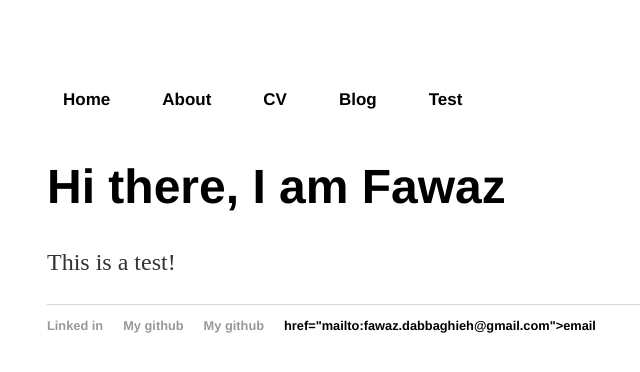
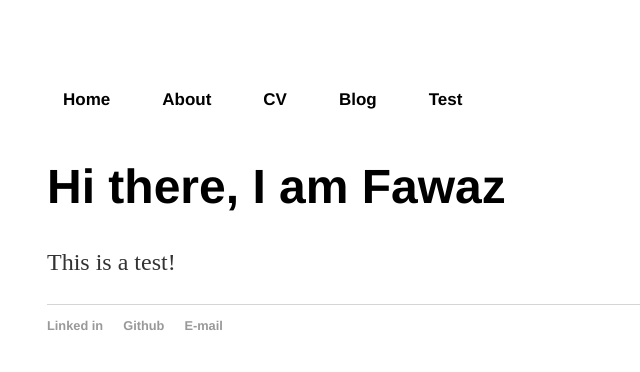
Before and after one commit to fawaz-dabbaghieh/fawaz-dabbaghieh.github.io, a Jekyll site: the page built from index.html, in a window 1280 px wide. Shown: the top 372 px of the page, without its empty margins (145-785 px from the left). Built offline with Jekyll 4.4.1, drawn with Linux system fonts in a browser that asks for light colours.

Commit message:
Update default.html

```diff
--- a/_layouts/default.html
+++ b/_layouts/default.html
@@ -25,8 +25,8 @@
 			<footer>
 	    		<ul>
 				<li><a href="https://www.linkedin.com/in/fawaz-dabbaghie-798749106/">Linked in</a></li>
-				<li><a href="https://github.com/fawaz-dabbaghieh">My github</a></li>
-	        		<li><a <li><a href="https://github.com/fawaz-dabbaghieh">My github</a></li>href="mailto:fawaz.dabbaghieh@gmail.com">email</a></li>
+				<li><a href="https://github.com/fawaz-dabbaghieh">Github</a></li>
+	        		<li><a href="mailto:fawaz.dabbaghieh@gmail.com">E-mail</a></li>
 				</ul>
 			</footer>
 		</body>
```
